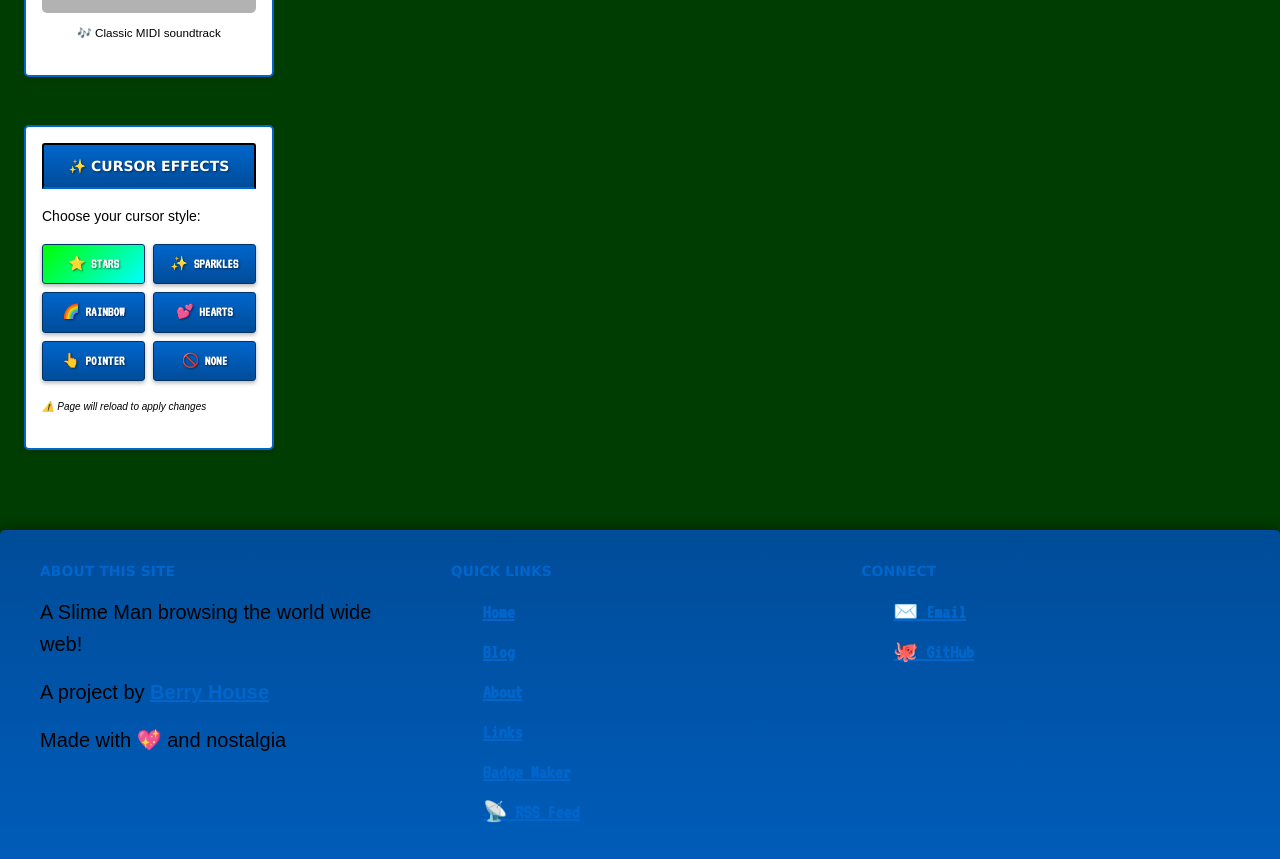
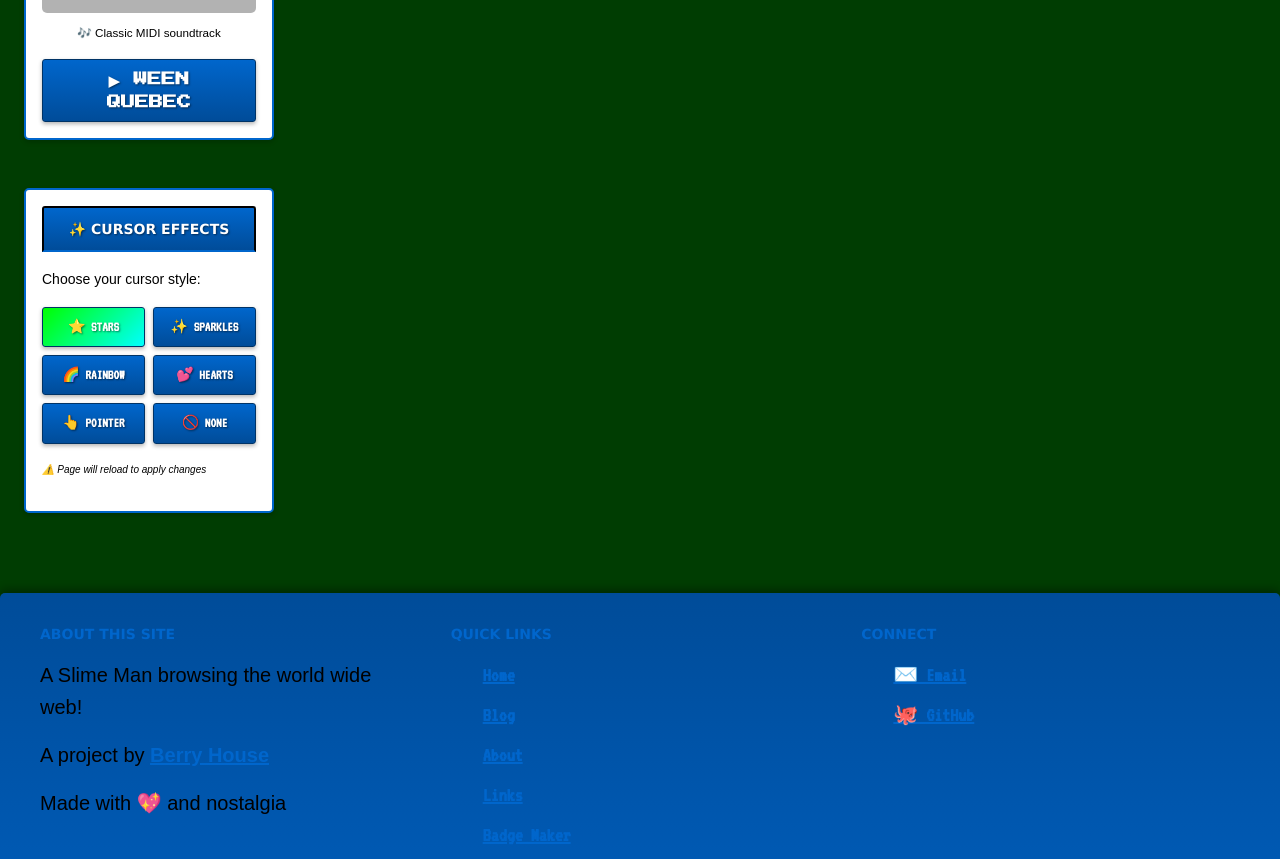
Before and after one commit to Mentalish1/Mentalish-Slime, an Eleventy site: page src/index.njk in a window 1280 px wide. Shown: the part 3391-4250 px from the top of the page. Built offline with nearby package versions, Linux system fonts and the light colour scheme; Eleventy itself is replaced by a stand-in of ours; files that its build step writes are made by us from their sources; what markdown-it-attrs would draw is missing.

Commit message:
Midi Testing

```diff
--- a/src/_includes/components/music-player.njk
+++ b/src/_includes/components/music-player.njk
@@ -18,6 +18,12 @@
       <p style="font-size: 0.875rem;">
         <small>🎶 Classic MIDI soundtrack</small>
       </p>
+      <button
+         type="button"
+         class="midi-track"
+        data-midi="/assets/audio/Ween_Quebec_TC.mid"
+  >
+    ▶ Ween Quebec
     </div>
   </div>
 </div>
```
Also changed, not shown: 1 other file.
